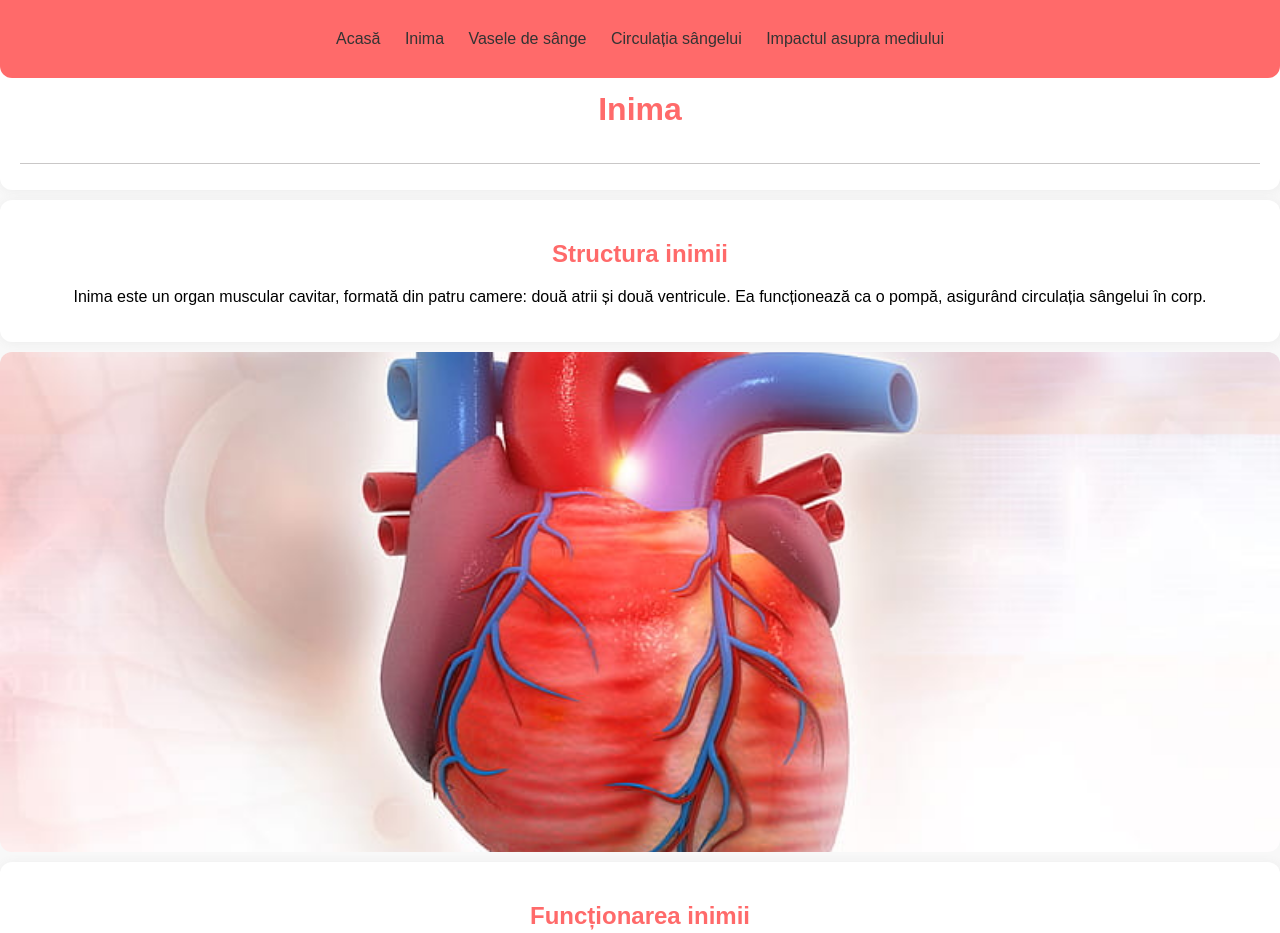
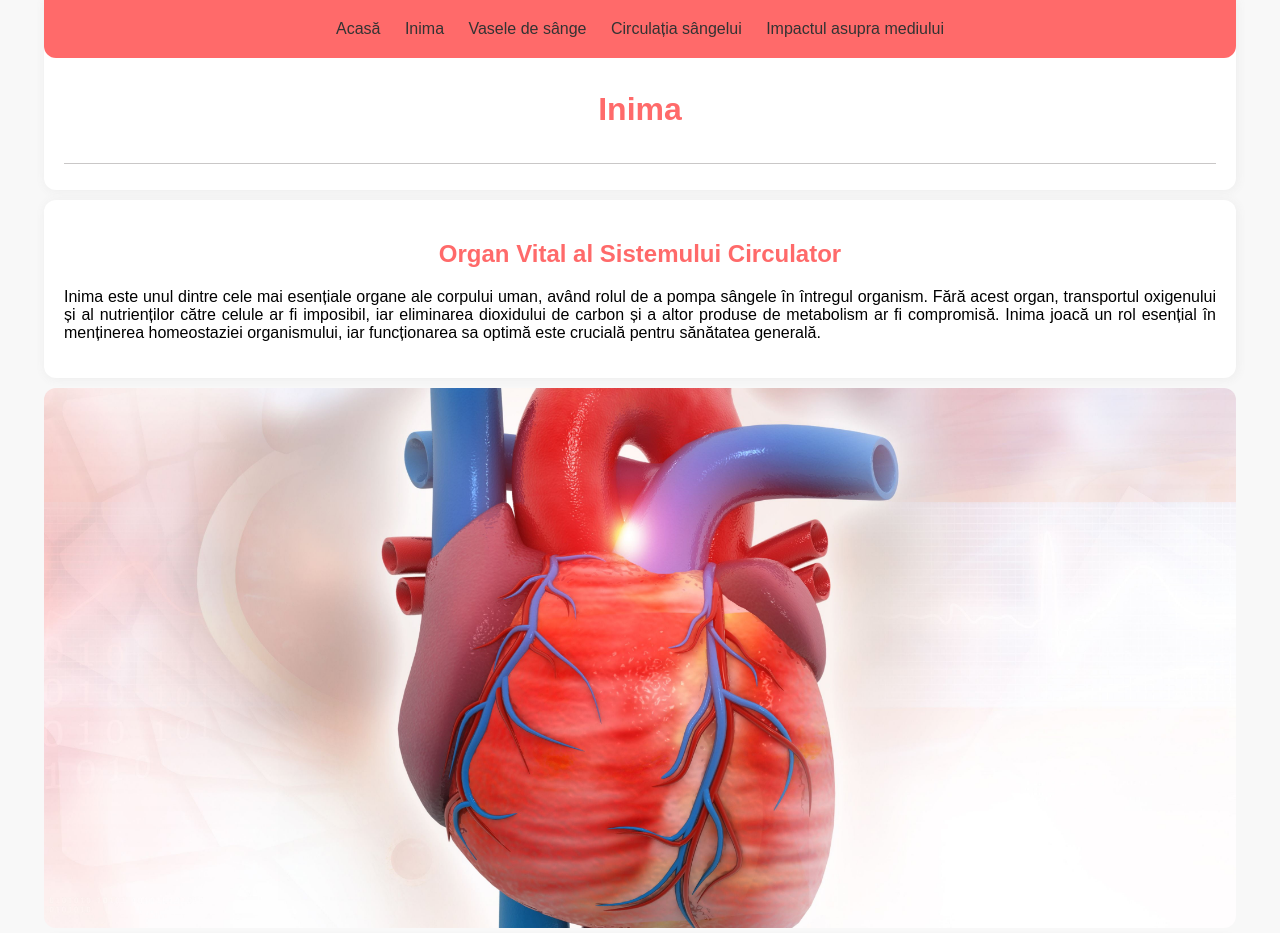
Before and after one commit to Adrian-Albota/Atestat, a plain HTML site: page inima.html in a window 1280 px wide. Shown: the top 933 px of the page. Drawn offline with Linux system fonts and the light colour scheme.

Commit message:
Add files via upload

```diff
--- a/inima.html
+++ b/inima.html
@@ -21,8 +21,8 @@
     </header>
 
     <div class="content">
-        <h2>Structura inimii</h2>
-        <p>Inima este un organ muscular cavitar, formată din patru camere: două atrii și două ventricule. Ea funcționează ca o pompă, asigurând circulația sângelui în corp.</p>
+        <h2>Organ Vital al Sistemului Circulator</h2>
+        <p>Inima este unul dintre cele mai esențiale organe ale corpului uman, având rolul de a pompa sângele în întregul organism. Fără acest organ, transportul oxigenului și al nutrienților către celule ar fi imposibil, iar eliminarea dioxidului de carbon și a altor produse de metabolism ar fi compromisă. Inima joacă un rol esențial în menținerea homeostaziei organismului, iar funcționarea sa optimă este crucială pentru sănătatea generală.</p>
     </div>
 
     <div class="parallax parallax-inima-1"></div>
--- a/style.css
+++ b/style.css
@@ -7,13 +7,13 @@ body, html {
 }
 
 nav {
-    max-width: 1480px;
+    max-width: 90%;
     position: fixed;
     top: 0;
     left: 0;
     right: 0;
     background-color: #ff6a6a;
-    padding: 30px;
+    padding: 20px;
     text-align: center;
     z-index: 1000;
     transition: top 0.3s;
@@ -35,7 +35,7 @@ header {
     padding-top: 70px;
     padding-bottom: 1px;
     text-align: center;
-    max-width: 1500px;
+    max-width: 90%;
     margin: auto;
     margin-bottom: 10px;
     border-bottom-left-radius: 12px;
@@ -45,11 +45,11 @@ header {
 
 .container, .content {
     background-color: white;
-    max-width: 1500px;
+    max-width: 90%;
     margin: auto;
     margin-bottom: 10px;
     padding: 20px;
-    text-align: center;
+    text-align: justify;
     box-shadow: 1px 1px 10px 1px #eeeeee;
     border-radius: 12px;
 }
@@ -75,11 +75,13 @@ h2 {
 
 /* Stiluri specifice pentru pagina Inima */
 .inima-page .parallax-inima-1 {
+    /*height: 700px;*/
     margin:auto;
     border-radius: 12px;
-    max-width: 1540px;
+    max-width: 90%;
     margin-bottom: 10px;
-    background-image: url('imagini/HD-wallpaper-aortic-arch-anatomy-function-and-significance-human-heart.jpg');
+    background-image: url('imagini/peakpx.jpg');
+    padding: 20px;
 }
 
 .inima-page .parallax-inima-2 {
@@ -97,7 +99,7 @@ footer {
     padding: 20px;
     border-top-left-radius: 12px;
     border-top-right-radius: 12px;
-    max-width: 1500px;
+    max-width: 90%;
     margin: auto;
 }
 
```
Also changed, not shown: imagini/peakpx.jpg (added).
